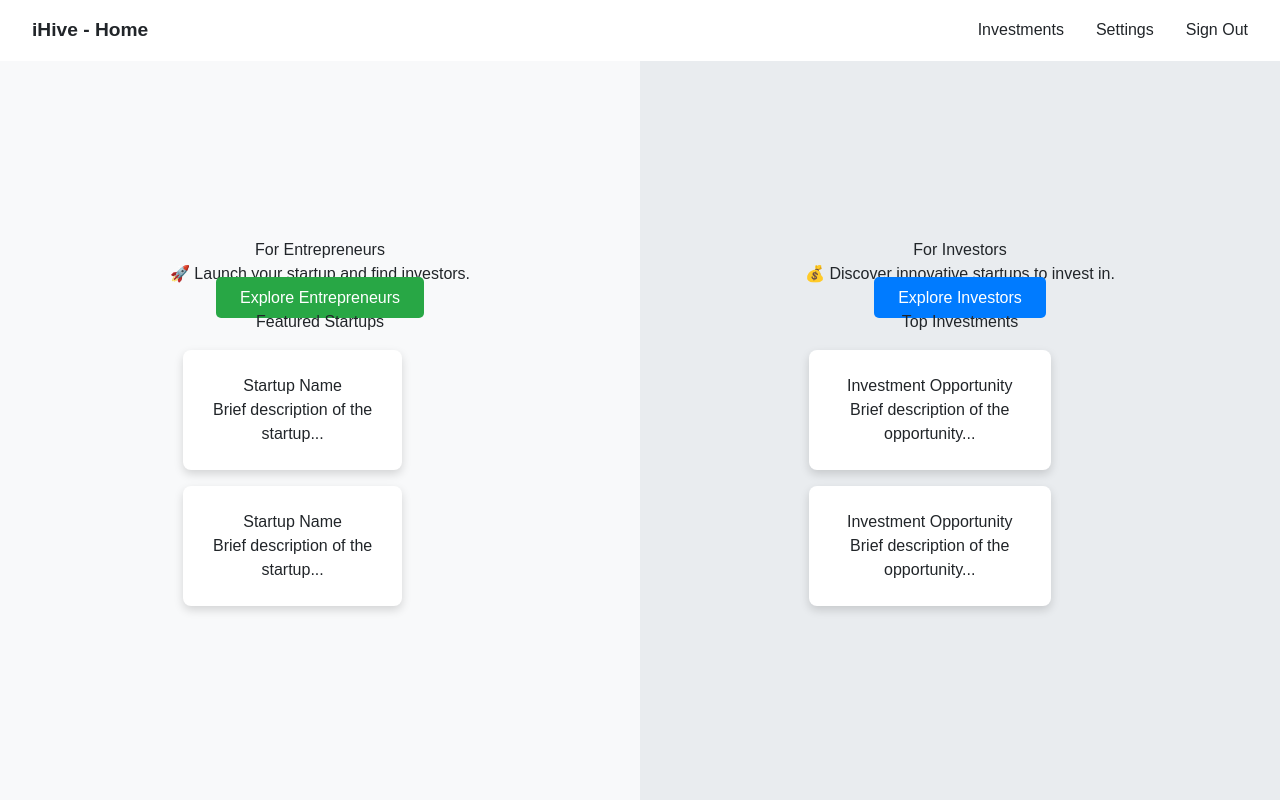
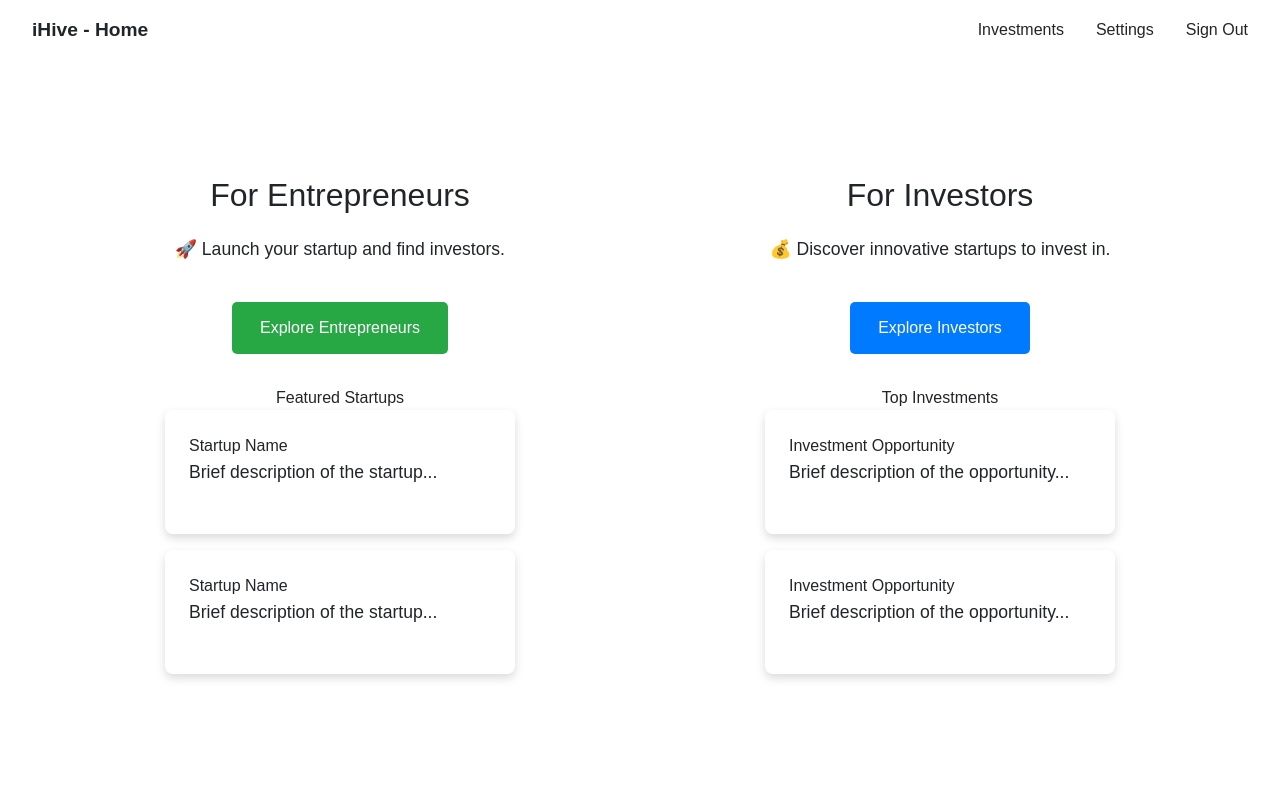
Before and after one commit to RizikH/iHive, a Next.js app in the folder frontend/: page / in a window 1280 px wide. Built offline with nearby package versions, Linux system fonts and the light colour scheme.

Commit message:
60% complete for Investors page

```diff
--- a/frontend/app/investor/page.tsx
+++ b/frontend/app/investor/page.tsx
@@ -1,4 +1,4 @@
-"use client"
+"use client";
 
 import React, { useEffect, useState } from "react";
 import Head from 'next/head';
@@ -16,7 +16,7 @@ interface Idea {
     category?: string;
     funding_progress?: number;
     tags_name?: { id: number; tag_id: number }[];
-    price?: number; // Assuming you have a price property
+    price?: number;
 }
 
 const InvestorPage = () => {
@@ -24,9 +24,9 @@ const InvestorPage = () => {
     const [loadingIdeas, setLoadingIdeas] = useState(true);
     const [errorIdeas, setErrorIdeas] = useState<string | null>(null);
     const [searchTerm, setSearchTerm] = useState('');
-    const [tagsFilter, setTagsFilter] = useState<string[]>([]); // State for tags filter
-    const [priceRange, setPriceRange] = useState<number[]>([0, 10000]); // Price range filter (min, max)
-    const [showFilterPopup, setShowFilterPopup] = useState(false); // Toggle the filter popup
+    const [tagsFilter, setTagsFilter] = useState<string[]>([]);
+    const [priceRange, setPriceRange] = useState<number[]>([0, 10000]);
+    const [showFilterPopup, setShowFilterPopup] = useState(false);
 
     useEffect(() => {
         const fetchIdeas = async () => {
@@ -34,13 +34,9 @@ const InvestorPage = () => {
                 const response = await fetch(`${API_URL}/ideas`);
                 if (!response.ok) throw new Error('Failed to fetch ideas');
                 const data = await response.json();
-                setIdeas(data);
+                setIdeas(data || []); // Ensure data is always an array
             } catch (err: unknown) {
-                if (err instanceof Error) {
-                    setErrorIdeas(err.message);
-                } else {
-                    setErrorIdeas("An unknown error occurred.");
-                }
+                setErrorIdeas(err instanceof Error ? err.message : "An unknown error occurred.");
             } finally {
                 setLoadingIdeas(false);
             }
@@ -54,7 +50,7 @@ const InvestorPage = () => {
             if (searchTerm === '') {
                 const response = await fetch(`${API_URL}/ideas`);
                 const data = await response.json();
-                setIdeas(data);
+                setIdeas(data || []);
                 return;
             }
 
@@ -62,13 +58,9 @@ const InvestorPage = () => {
                 const response = await fetch(`${API_URL}/ideas/search/title/${searchTerm}`);
                 if (!response.ok) throw new Error('Failed to fetch search results');
                 const data = await response.json();
-                setIdeas(data.ideasFound);
+                setIdeas(data || []);
             } catch (err: unknown) {
-                if (err instanceof Error) {
-                    setErrorIdeas(err.message);
-                } else {
-                    setErrorIdeas("An unknown error occurred.");
-                }
+                setErrorIdeas(err instanceof Error ? err.message : "An unknown error occurred.");
             }
         };
 
@@ -76,7 +68,9 @@ const InvestorPage = () => {
     }, [searchTerm]);
 
     const handleAddTag = (tag: string) => {
-        setTagsFilter((prevTags) => [...prevTags, tag]);
+        if (!tagsFilter.includes(tag)) {
+            setTagsFilter((prevTags) => [...prevTags, tag]);
+        }
     };
 
     const handleRemoveTag = (tag: string) => {
@@ -84,19 +78,19 @@ const InvestorPage = () => {
     };
 
     const handleApplyFilters = () => {
-        // Implement filtering logic here
         const filteredIdeas = ideas.filter((idea) => {
             const matchesTags = tagsFilter.every((tag) =>
-                idea.tags_name?.some((t) => t.tag_id === tag)
+                idea.tags_name?.some((t) => t.tag_id === Number(tag)) // Convert tag to number
             );
-            const matchesPrice =
-                idea.price && idea.price >= priceRange[0] && idea.price <= priceRange[1];
+            const matchesPrice = idea.price !== undefined &&
+                idea.price >= priceRange[0] &&
+                idea.price <= priceRange[1];
 
             return matchesTags && matchesPrice;
         });
 
         setIdeas(filteredIdeas);
-        setShowFilterPopup(false); // Close popup after applying filters
+        setShowFilterPopup(false);
     };
 
     return (
@@ -108,7 +102,9 @@ const InvestorPage = () => {
             </Head>
 
             <nav className={styles.navbar}>
-                <div className={styles.logo}>iHive - Investor</div>
+                <div className={styles.logo}>
+                    <Link href="/">iHive - Investor</Link>
+                </div>
                 <div className={styles['nav-links']}>
                     <Link href="#investments">Investments</Link>
                     <Link href="#setting">Settings</Link>
@@ -132,29 +128,25 @@ const InvestorPage = () => {
                         onChange={(e) => setSearchTerm(e.target.value)}
                     />
                     <button className={styles.searchButton}>Search</button>
-
-                    {/* Filter Button */}
                     <button className={styles.filterButton} onClick={() => setShowFilterPopup(true)}>
                         Filter
                     </button>
                 </div>
             </nav>
 
-            {/* Filter Popup */}
             {showFilterPopup && (
                 <div className={styles.filterPopup}>
                     <div className={styles.filterContent}>
                         <h3>Filter Ideas</h3>
 
-                        {/* Tags Filter */}
                         <div>
                             <input
                                 type="text"
                                 placeholder="Add a tag"
                                 onKeyDown={(e) => {
-                                    if (e.key === 'Enter' && e.currentTarget.value) {
-                                        handleAddTag(e.currentTarget.value);
-                                        e.currentTarget.value = ''; // Reset the input
+                                    if (e.key === 'Enter' && e.currentTarget.value.trim()) {
+                                        handleAddTag(e.currentTarget.value.trim());
+                                        e.currentTarget.value = '';
                                     }
                                 }}
                             />
@@ -167,7 +159,6 @@ const InvestorPage = () => {
                             </div>
                         </div>
 
-                        {/* Price Range Filter */}
                         <div>
                             <label>Price Range:</label>
                             <input
@@ -189,7 +180,6 @@ const InvestorPage = () => {
                             <p>Price: {priceRange[0]} - {priceRange[1]}</p>
                         </div>
 
-                        {/* Apply Filters Button */}
                         <button className={styles.applyFiltersButton} onClick={handleApplyFilters}>
                             Apply Filters
                         </button>
@@ -201,9 +191,9 @@ const InvestorPage = () => {
                 <div className={styles.postsGrid}>
                     {loadingIdeas && <p>Loading ideas...</p>}
                     {errorIdeas && <p>Error: {errorIdeas}</p>}
-                    {!loadingIdeas && !errorIdeas && ideas.length === 0 && <p>No ideas found.</p>}
+                    {!loadingIdeas && !errorIdeas && ideas?.length === 0 && <p>No ideas found.</p>}
 
-                    {Object.values(ideas).map((idea, index) => (
+                    {ideas.map((idea, index) => (
                         <div className={styles.postCard} key={idea.id || index}>
                             <h3>{idea.title}</h3>
                             <p>{idea.description}</p>
--- a/frontend/app/styles/home.module.css
+++ b/frontend/app/styles/home.module.css
@@ -36,33 +36,75 @@
     display: flex;
     flex: 1;
     height: calc(100vh - 60px);
+    align-items: center; /* Ensures vertical alignment */
+    justify-content: space-evenly; /* Evenly spaces the two sides */
+    gap: 10px; /* Adjust the space between sides */
 }
 
-/* Entrepreneur & Investor Side */
+/* Entrepreneur & Investor Sections */
 .entrepreneurSide,
 .investorSide {
     flex: 1;
-    padding: 2rem;
     display: flex;
     flex-direction: column;
-    align-items: center;
-    justify-content: center;
+    align-items: center;  /* Centers items horizontally */
+    justify-content: flex-start; /* Aligns content to the top */
     text-align: center;
+    padding: 1.5rem; /* Reduced padding */
+    max-width: 500px; /* Controls the width of each side */
 }
 
-.entrepreneurSide {
-    background-color: #f8f9fa;
+/* Titles & Paragraphs */
+.entrepreneurSide h1,
+.investorSide h1 {
+    font-size: 2rem;
+    margin-bottom: 1rem;
 }
 
-.investorSide {
-    background-color: #e9ecef;
+.entrepreneurSide p,
+.investorSide p {
+    font-size: 1.1rem;
+    line-height: 1.6;
+    max-width: 400px; /* Reduced max-width for better alignment */
+    margin-bottom: 1.5rem;
+}
+
+/* Featured Projects and Investments */
+.featuredProjects,
+.featuredInvestments {
+    width: 100%;
+    display: flex;
+    flex-direction: column;
+    align-items: center;  /* Ensures content stays centered */
+    margin-top: 2rem;
+}
+
+/* Project & Investment Cards */
+.projectCard,
+.investmentCard {
+    background: white;
+    padding: 1.5rem;
+    width: 80%;  /* Makes cards consistent */
+    max-width: 350px;  /* Prevents overly wide cards */
+    border-radius: 8px;
+    box-shadow: 0 4px 10px rgba(0, 0, 0, 0.15);
+    transition: transform 0.2s ease, box-shadow 0.2s ease;
+    text-align: left; /* Keeps text aligned inside the card */
+    margin-bottom: 1rem; /* Adds spacing between cards */
+}
+
+.projectCard:hover,
+.investmentCard:hover {
+    transform: translateY(-5px);
+    box-shadow: 0 6px 12px rgba(0, 0, 0, 0.2);
 }
 
 /* Buttons */
 .entrepreneurButton,
 .investorButton {
-    padding: 12px 24px;
+    display: inline-block;
     margin-top: 15px;
+    padding: 14px 28px;
     font-size: 1rem;
     color: white;
     border: none;
@@ -88,21 +130,3 @@
     background-color: #0056b3;
     transform: scale(1.05);
 }
-
-/* Project & Investment Cards */
-.projectCard,
-.investmentCard {
-    background: white;
-    padding: 1.5rem;
-    margin: 1rem 0;
-    width: 80%;
-    border-radius: 8px;
-    box-shadow: 0 4px 10px rgba(0, 0, 0, 0.15);
-    transition: transform 0.2s ease, box-shadow 0.2s ease;
-}
-
-.projectCard:hover,
-.investmentCard:hover {
-    transform: translateY(-5px);
-    box-shadow: 0 6px 12px rgba(0, 0, 0, 0.2);
-}
--- a/frontend/package.json
+++ b/frontend/package.json
@@ -16,6 +16,7 @@
     "@next/font": "^14.2.15",
     "@radix-ui/react-accordion": "^1.2.3",
     "@radix-ui/react-scroll-area": "^1.2.3",
+    "@tailwindcss/postcss": "^4.0.8",
     "class-variance-authority": "^0.7.1",
     "clsx": "^2.1.1",
     "lucide-react": "^0.475.0",
```
Also changed, not shown: frontend/app/styles/investor.module.css (+10 -0 lines), 1 other file (tests, documents, lock files or other folders).
